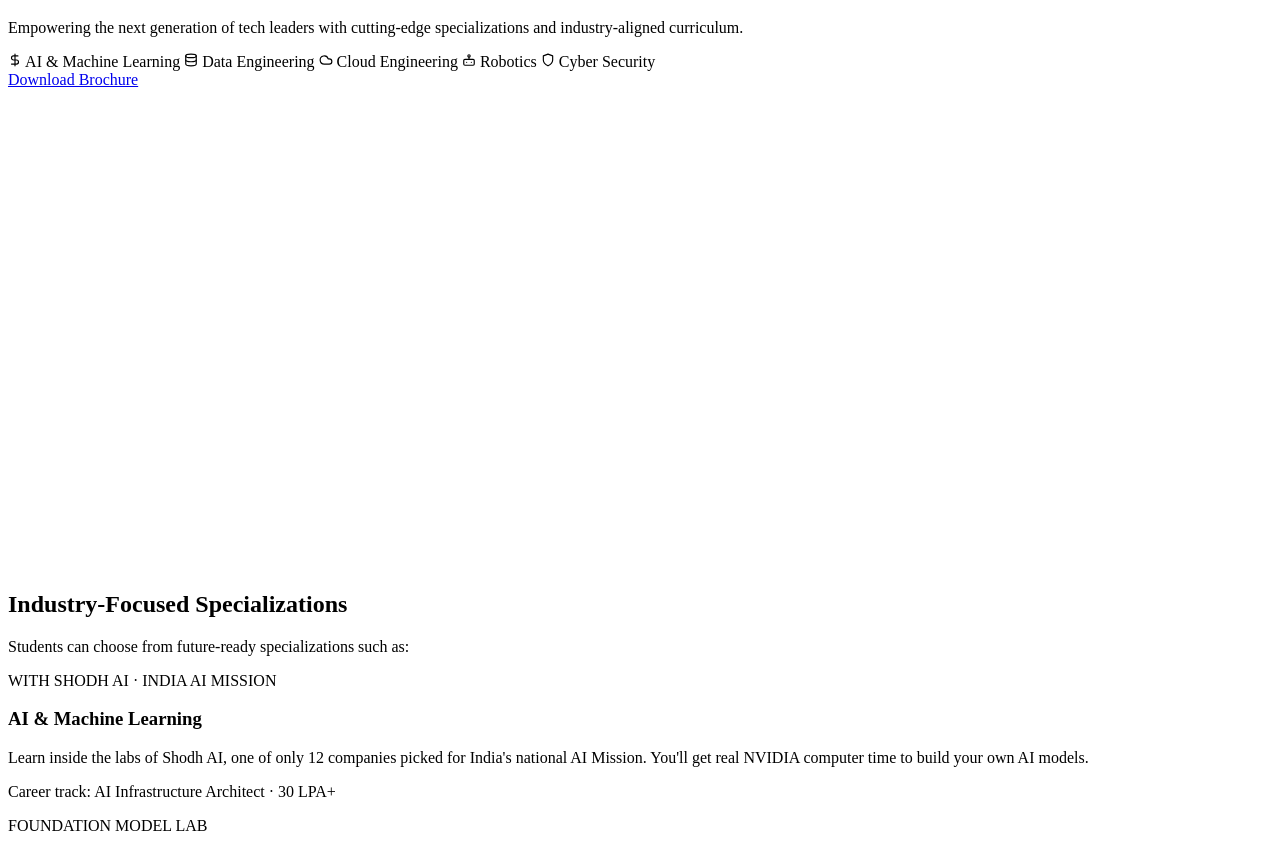
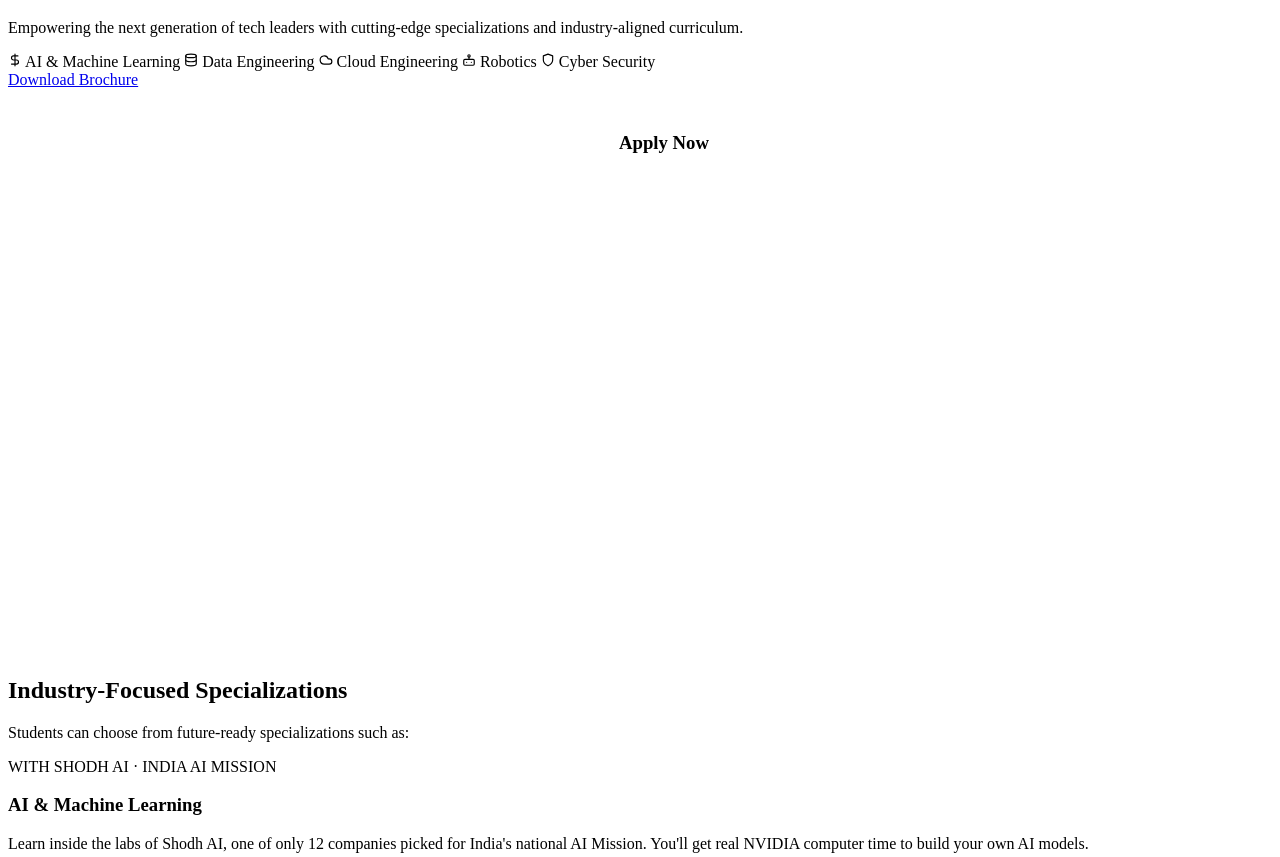
Before and after one commit to Dewanshu-Singh/Btech_cse, a website: page index.html in a window 1280 px wide. Shown: the part 1311-2168 px from the top of the page. Drawn offline with Linux system fonts and the light colour scheme; a script that the page names is missing.

Commit message:
style: add Apply Now title and increase widget height

```diff
--- a/index.html
+++ b/index.html
@@ -82,8 +82,9 @@
           </div>
         </div>
         <div class="hero-form-wrapper reveal delay-3" id="apply-form">
-          <div class="glass-form" style="padding: 1rem; width: 100%; min-height: 450px;">
-            <div class="npf_wgts" data-height="400px" data-w="4413174de5dab5bbec3036f720dffea8"></div>
+          <div class="glass-form" style="padding: 1.5rem; width: 100%; min-height: 520px;">
+            <h3 style="margin-bottom: 1rem; text-align: center;">Apply Now</h3>
+            <div class="npf_wgts" data-height="460px" data-w="4413174de5dab5bbec3036f720dffea8"></div>
           </div>
         </div>
       </div>
```
